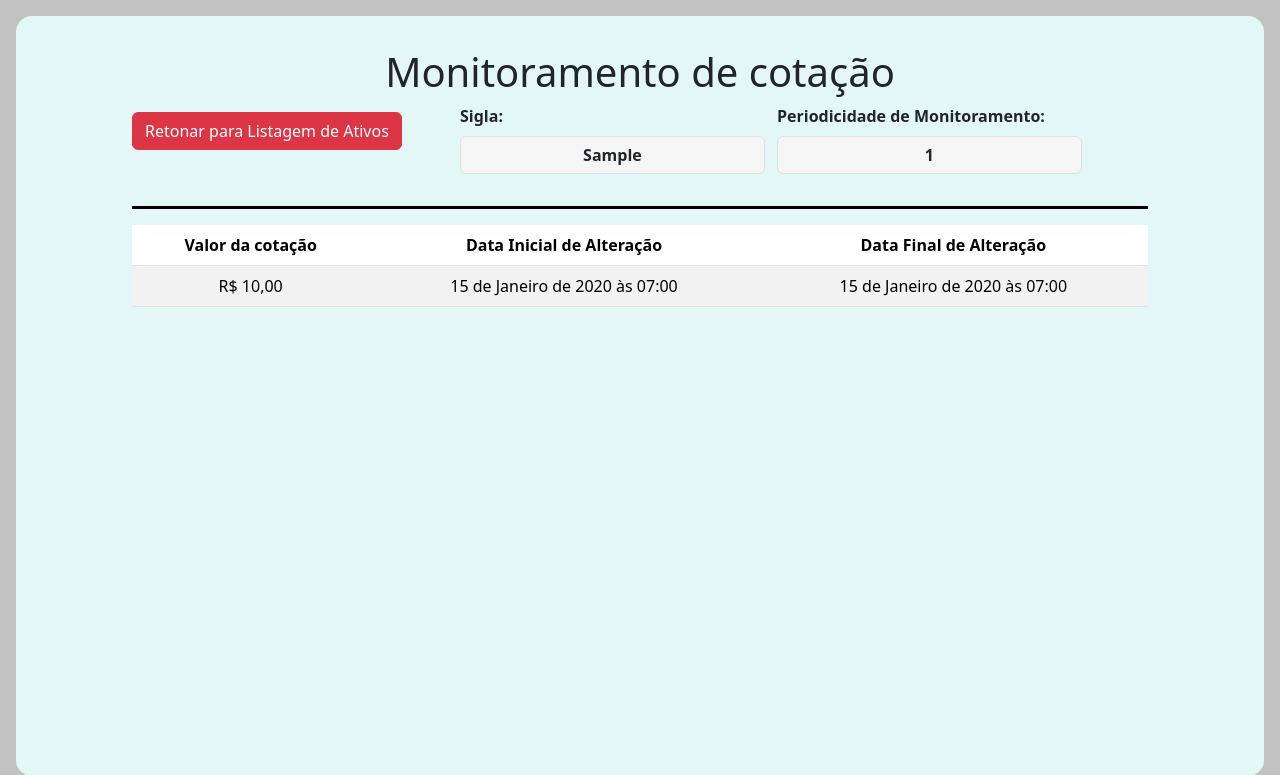
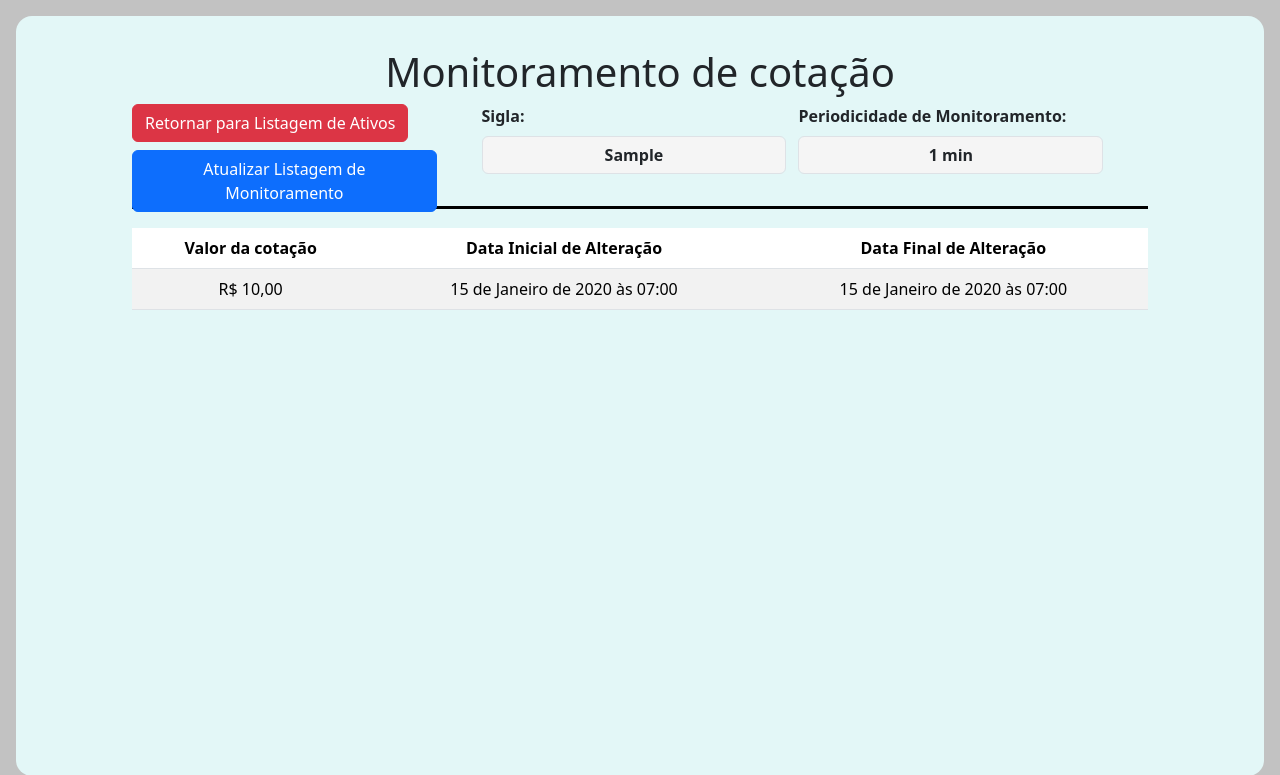
Before and after one commit to Victy0/monitora_ativos_desafioInoa, a Django app: template stocks/templates/stock/priceQuoteHistoryList.html in a window 1280 px wide. Shown: the top 775 px of the page. Run offline with Django 4.2, Linux system fonts and the light colour scheme; the template is opened without the code that fills it: values that come from a table or form of the project are taken from there, others are empty; tables that the repository leaves empty hold one stand-in row (values such as "Sample post").

Commit message:
Exclusão de histórico de cotação em caso de alteração de peridiocidade do ativo

```diff
--- a/static/css/styles.css
+++ b/static/css/styles.css
@@ -127,7 +127,6 @@ html, body
 }
 .btn-left-position
 {
-    margin-top: 0.5em;
     margin-bottom: 0.5em;
     float:left
 }
--- a/stocks/models.py
+++ b/stocks/models.py
@@ -27,6 +27,7 @@ class Stock(models.Model):
             'is_brazilian': self.is_brazilian
         }
 
+    @staticmethod
     def get_created_or_create(stock_params):
         if stock_params['id_stock'] is not None:
             return Stock.objects.get(id_stock=stock_params['id_stock'])
@@ -62,13 +63,17 @@ class UserStock(models.Model):
         self.max_price = form.data['max_price']
         self.min_price = form.data['min_price']
         if self.update_frequency != form.data['update_frequency']:
+            if not UserStock.objects.filter(stock=self.stock, update_frequency=self.update_frequency, update_date__lt=self.update_date).exists():
+                PriceQuoteHistory.objects.filter(stock=self.stock, update_frequency=self.update_frequency, update_date__lte=self.update_date).delete()
             self.update_date = timezone.now().isoformat()
         self.update_frequency = form.data['update_frequency']
         self.save()
 
+    @staticmethod
     def get_options_to_update_frequency():
         return ['3', '5', '15', '30', '60']
 
+    @staticmethod
     def translate_form_to_model(form):
         user_stock = UserStock()
         user_stock.max_price = form.data['max_price']
@@ -76,6 +81,7 @@ class UserStock(models.Model):
         user_stock.update_frequency = int(form.data['update_frequency'])
         return user_stock
 
+    @staticmethod
     def exists_register(user, stock):
         if UserStock.objects.filter(user=user, stock=stock).exists():
             return True
--- a/stocks/templates/stock/priceQuoteHistoryList.html
+++ b/stocks/templates/stock/priceQuoteHistoryList.html
@@ -6,9 +6,12 @@
     <div class="col-lg-10">
         <h1 class="mb-2">Monitoramento de cotação</h1>
 
-        <div class="form-group mb-3 form-custom">
-            <a href="{% url 'stock-list' %}" class="btn btn btn-danger btn-left-position">Retonar para Listagem de Ativos</a>
-        <div>
+        <div class="form-input-inline-sm btn-left-position">
+                <a href="{% url 'stock-list' %}" class="btn btn-danger btn-left-position">Retornar para Listagem de Ativos</a>
+
+                <a href="{% url 'price-quote-history' id_stock=userStock.stock.id_stock frequency=userStock.update_frequency %}"
+                    class="btn btn-primary btn-left-position">Atualizar Listagem de Monitoramento</a>
+        </div>
 
         <div class="form-group mb-3 form-custom form-bottom-border">
             <div class="form-input-inline-sm">
@@ -20,7 +23,7 @@
             <div class="form-input-inline-sm">
                 <label class="form-check-label">Periodicidade de Monitoramento:</label>
                 <span class="form-control mt-2">
-                    {{ userStock.update_frequency }}
+                    {{ userStock.update_frequency }} min
                 </span>
             </div>
         </div>
--- a/stocks/templates/stock/stockList.html
+++ b/stocks/templates/stock/stockList.html
@@ -6,7 +6,7 @@
     <div class="col-lg-10">
         <h1 class="mb-2">Listagem de Ativos</h1>
 
-        <a href="{% url 'create-stock' %}" class="btn btn btn-success btn-right-position">Adicionar Novo Ativo</a>
+        <a href="{% url 'create-stock' %}" class="btn btn-success btn-right-position">Adicionar Novo Ativo</a>
 
         <table class="table table-striped">
             <thead>
--- a/users/models.py
+++ b/users/models.py
@@ -21,11 +21,13 @@ class User(models.Model):
     def __str__(self):
         return self.email
 
+    @staticmethod
     def encode_field_str(field_str):
         string_bytes = field_str.encode("ascii")
         base64_bytes = base64.b64encode(string_bytes)
         return base64_bytes.decode("ascii")
 
+    @staticmethod
     def decode_field_str(field_str):
         base64_bytes = field_str.encode("ascii")
         string_bytes = base64.b64decode(base64_bytes)
```
